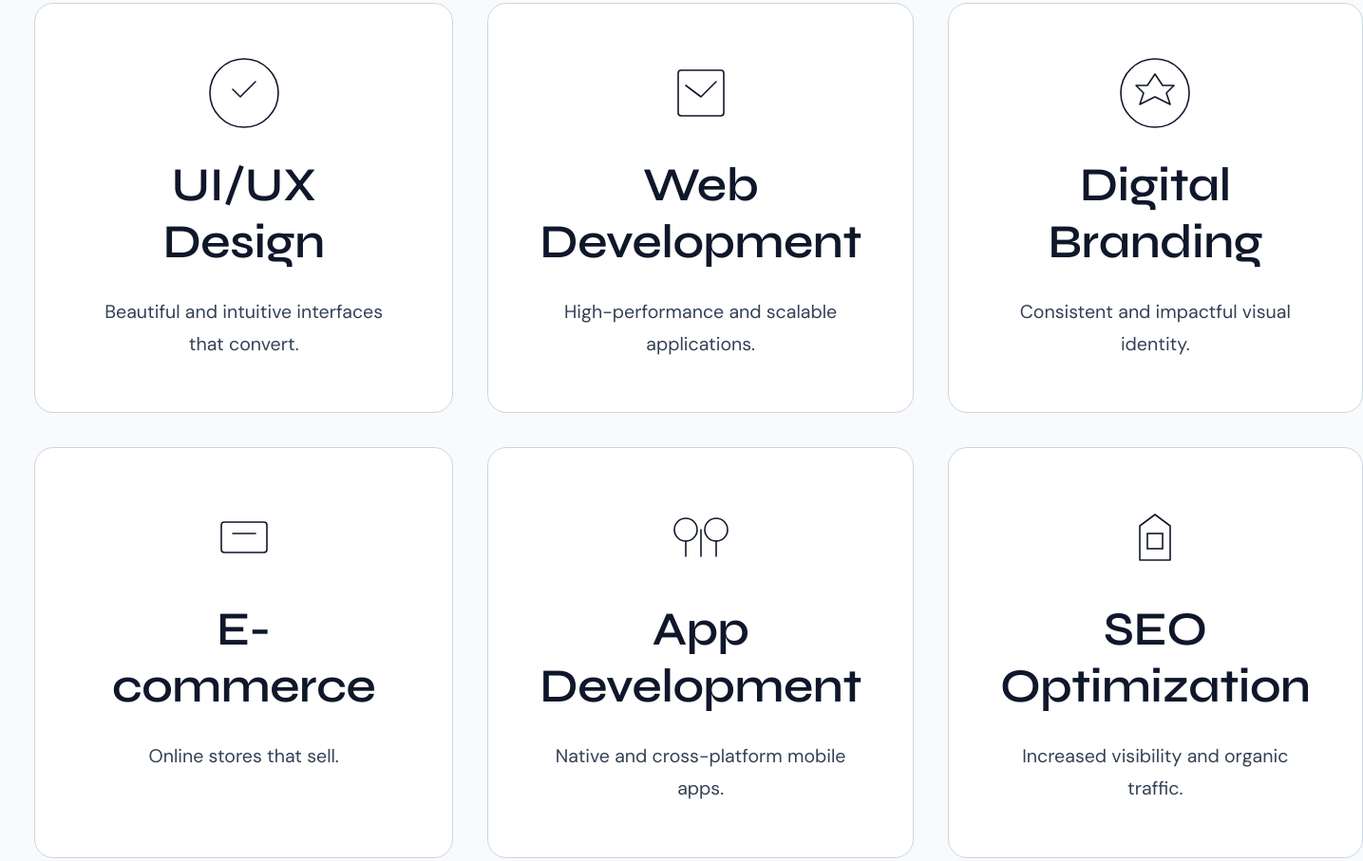
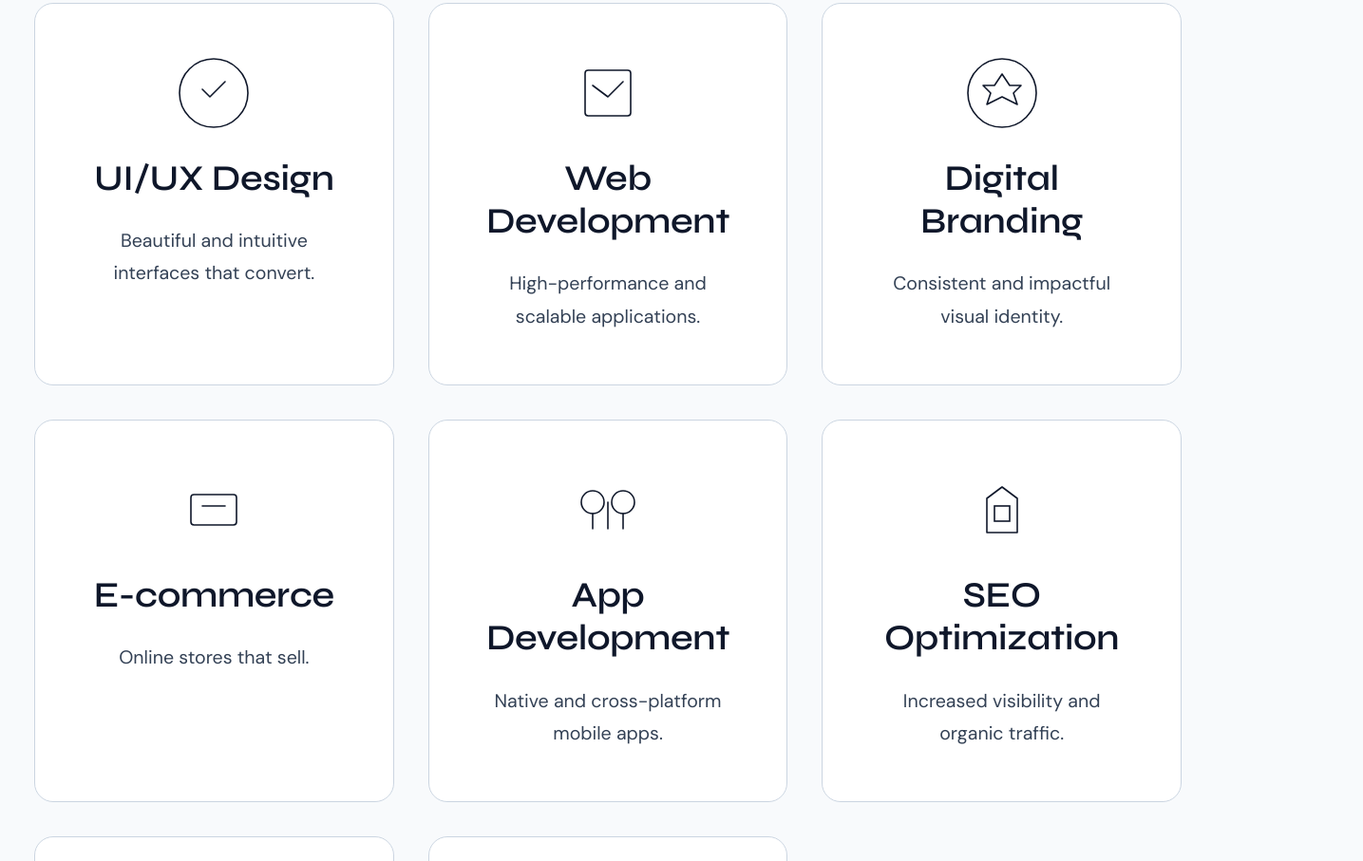
Before and after one commit to yalnguembu/portfolio, a website built with Vite: page src/index.html in a window 1280 px wide. Shown: the part 1731-2638 px from the top of the page at 95% size, 1435 px wide, since content can reach past the window. Built offline with nearby package versions, Linux system fonts and the light colour scheme.

Commit message:
fix: fix services section overscroll horizontaly

```diff
--- a/src/styles/global.css
+++ b/src/styles/global.css
@@ -29,7 +29,7 @@ h2 {
 
 h3 {
   font-family: var(--font-family-display);
-  font-size: var(--font-size-3xl);
+  font-size: var(--font-size-2xl);
   font-weight: var(--font-weight-semibold);
   line-height: var(--line-height-tight);
   letter-spacing: -0.01em;
```
